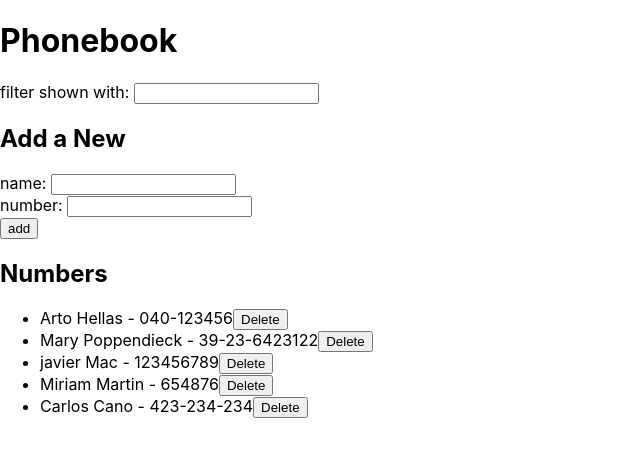
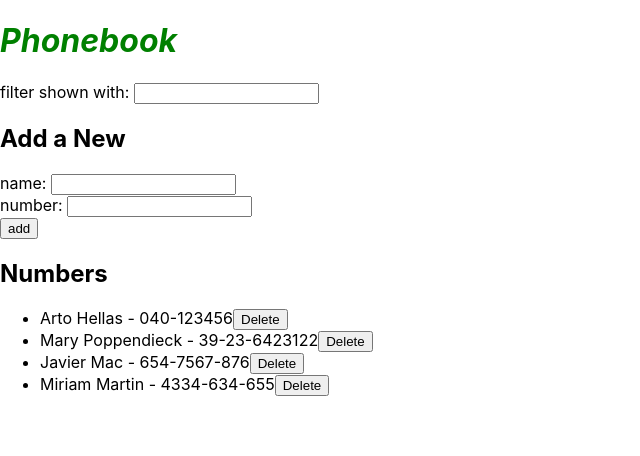
Before and after one commit to javiPilgrim/FullStack-Open, a React (Create React App) app in the folder part2/phonebook/: page / in a window 1280 px wide. Shown: the top 456 px of the page, without its empty margins (0-640 px from the left). Built offline with nearby package versions, Linux system fonts and the light colour scheme; data requests are answered from the project's data file.

Commit message:
changes in exercise 2.17

```diff
--- a/part2/phonebook/db.json
+++ b/part2/phonebook/db.json
@@ -11,19 +11,14 @@
       "id": "4"
     },
     {
-      "name": "javier Mac",
-      "number": "123456789",
+      "name": "Javier Mac",
+      "number": "654-7567-876",
       "id": "b5b1"
     },
     {
-      "id": "c807",
       "name": "Miriam Martin",
-      "number": "654876"
-    },
-    {
-      "id": "e4e0",
-      "name": "Carlos Cano",
-      "number": "423-234-234"
+      "number": "4334-634-655",
+      "id": "c807"
     }
   ]
 }
--- a/part2/phonebook/src/App.js
+++ b/part2/phonebook/src/App.js
@@ -3,7 +3,8 @@ import PersonForm from './components/PersonForm';
 import Filter from './components/Filter';
 import Persons from './components/Persons';
 import personService from './services/persons';
-
+import Notification from './components/Notificatioin';
+import './index.css'
 
 
 
@@ -13,12 +14,17 @@ const App = () => {
   const [newName, setNewName] = useState('');
   const [newNumber, setNewNumber] = useState('');
   const [newSearch, setNewSearch] = useState('')
+  const [errorMessage, setErrorMessage] = useState(null)
+
 
   useEffect(()=>{
     personService
     .getAll()
     .then(initialList=>{
       setPersons(initialList)
+    })
+    .catch(error => {
+      console.log(error)
     })
   },[])
 
@@ -33,14 +39,24 @@ const App = () => {
     if(foundPerson){
       const result = window.confirm(`${nextPerson.name} is already added on phonebook. replace the old number with a new one?`)
       if(result){
-          console.log(`Foundperson: `, foundPerson, "nextperson: ", nextPerson)
           personService
           .update(foundPerson.id, nextPerson)
           .then(changePerson=> {
             setPersons(persons.map(person => person.id !== foundPerson.id ? person : changePerson))
           })
+          .catch(error=>{
+            setErrorMessage("ERROR: This record no longer appears on the server")
+            setPersons(persons.filter(person => person.id !== foundPerson.id));
+            setTimeout(() => {
+              setErrorMessage(null)
+            }, 5000)
+          })
           setNewName("");
           setNewNumber("");
+          setErrorMessage(`INFO: ${foundPerson.name} has changed the number on the phonebook`)
+          setTimeout(() => {
+            setErrorMessage(null)
+          }, 5000)
       }else{
       setNewName("");
       setNewNumber("");
@@ -50,9 +66,13 @@ const App = () => {
     .addPerson(nextPerson)
     .then(retornedPerson=>{
       setPersons(persons.concat(retornedPerson));
+      setErrorMessage(`INFO: ${nextPerson.name} has been added to the phonebook`)
+      setTimeout(() => {
+            setErrorMessage(null)
+          }, 5000)
       setNewName("");
       setNewNumber("");
-    });
+    })
     }
   };
 
@@ -93,6 +113,16 @@ const App = () => {
     .then(personDelete =>{
       console.log(personDelete)
       setPersons(persons.filter(person => person.id !== i));
+      setErrorMessage(`INFO: ${personDelete.name} has been deleted from the phonebook`)
+      setTimeout(() => {
+            setErrorMessage(null)
+          }, 5000)
+    })
+    .catch(error=>{setErrorMessage("ERROR: This record no longer appears on the server")
+    setPersons(persons.filter(person => person.id !== i));
+    setTimeout(() => {
+      setErrorMessage(null)
+    }, 5000)
     })
   }
   }
@@ -107,6 +137,7 @@ const App = () => {
                   handleNameChange={handleNameChange}
                   newNumber={newNumber}
                   handleNumberChange={handleNumberChange} />
+      <Notification message={errorMessage} />
       <h2>Numbers</h2>
       <ul>
       {nameFilter().map((person,i) => (
--- /dev/null
+++ b/part2/phonebook/src/components/Notificatioin.jsx
@@ -0,0 +1,16 @@
+import React from "react";
+
+const Notification = ({ message }) => {
+
+    if (message === null) {
+      return null
+    }
+    const className = message.includes("INFO") ? "confirmation" : "error";
+    return (
+      <div className={className}>
+        {message}
+      </div>
+    );
+  };
+
+  export default Notification
--- a/part2/phonebook/src/index.css
+++ b/part2/phonebook/src/index.css
@@ -11,3 +11,28 @@ code {
   font-family: source-code-pro, Menlo, Monaco, Consolas, 'Courier New',
     monospace;
 }
+
+h1 {
+  color: green;
+  font-style: italic;
+}
+
+.error {
+  color: red;
+  background: lightgrey;
+  font-size: 20px;
+  border-style: solid;
+  border-radius: 5px;
+  padding: 10px;
+  margin-bottom: 10px;
+}
+
+.confirmation {
+  color: green;
+  background: lightgrey;
+  font-size: 20px;
+  border-style: solid;
+  border-radius: 5px;
+  padding: 10px;
+  margin-bottom: 10px;
+}
```
